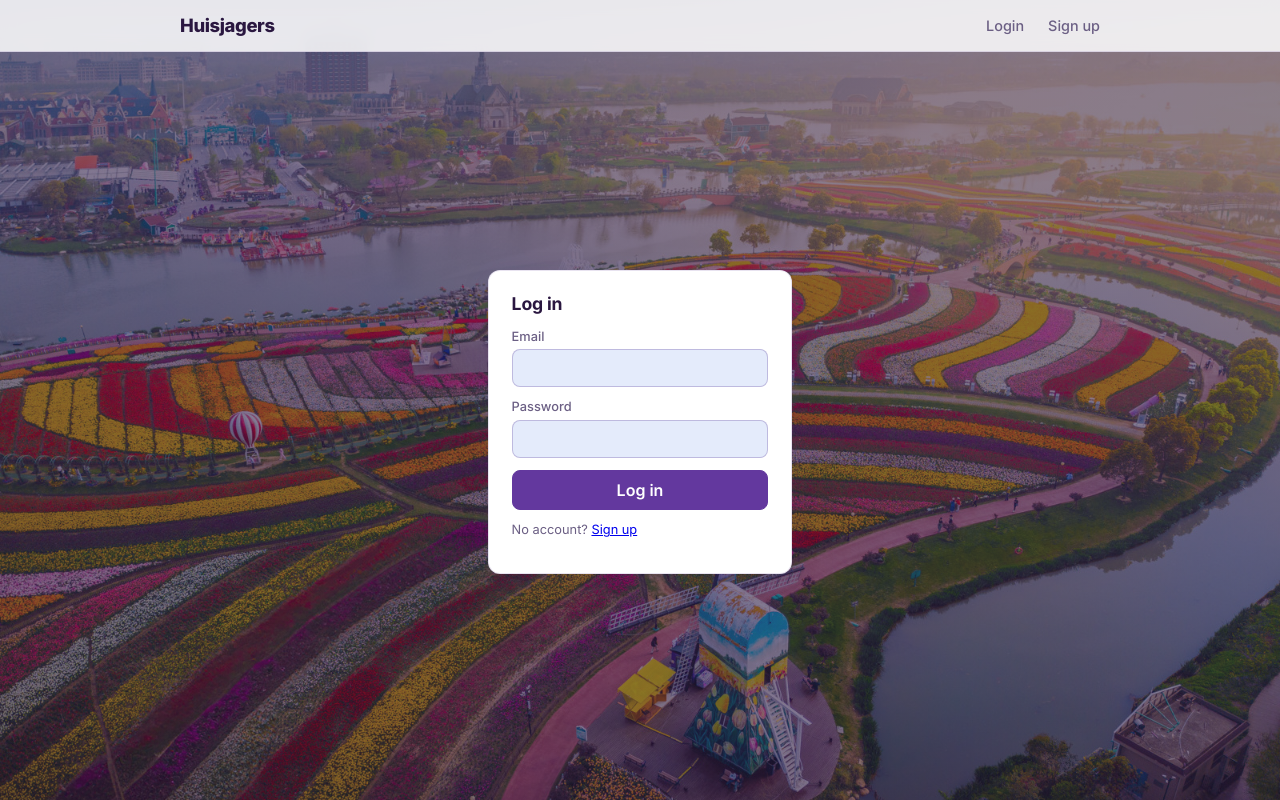
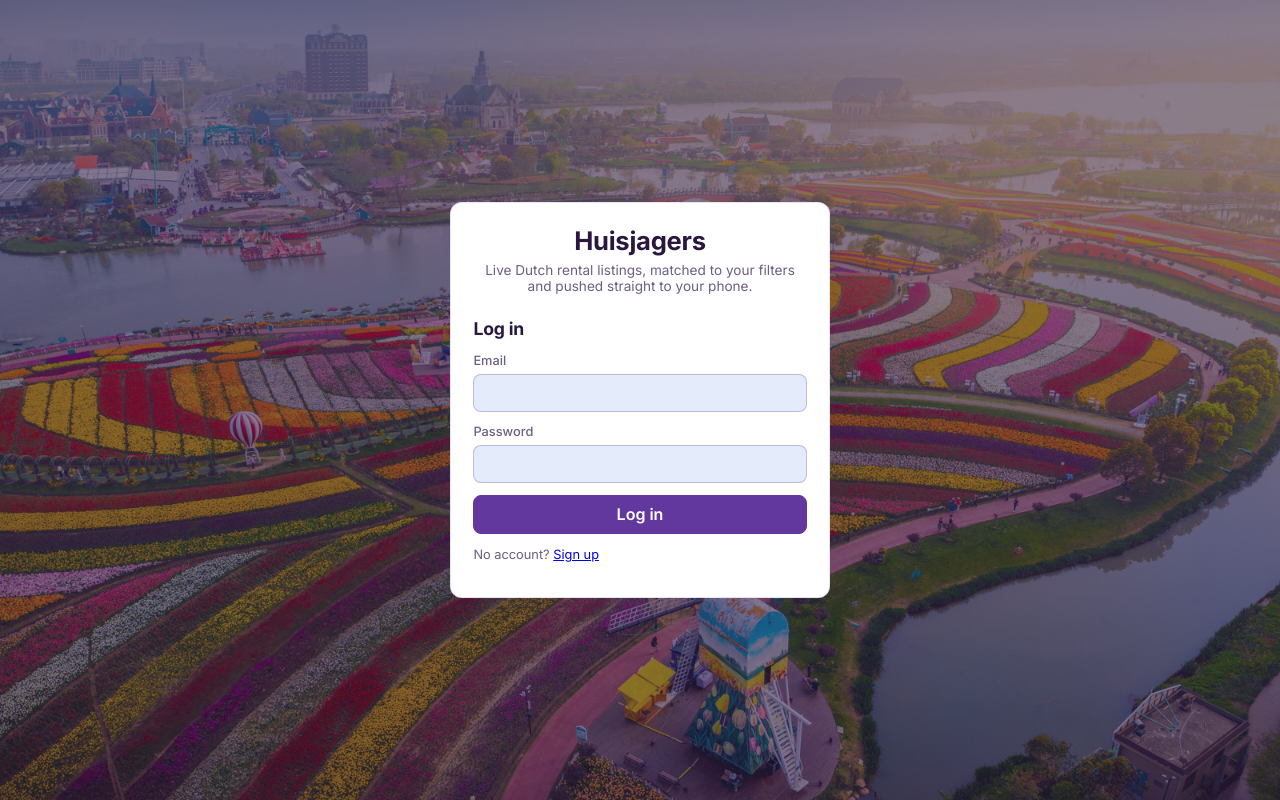
Before and after one commit to idquodest/huisjagers, a FastAPI app: page /login in a window 1280 px wide. Run offline with FastAPI, Linux system fonts and the light colour scheme.

Commit message:
Remove top nav on auth pages, move brand/description into the card

```diff
--- a/dashboard/templates/base.html
+++ b/dashboard/templates/base.html
@@ -114,11 +114,14 @@
     .auth-divider::before, .auth-divider::after { content: ""; flex: 1; height: 1px; background: var(--border); }
     .auth-card button.primary { width: 100%; }
     body.auth-bg .page {
-      min-height: calc(100vh - 60px);
+      min-height: 100vh;
       display: flex; align-items: center; justify-content: center;
       padding-top: 0; padding-bottom: 0;
     }
     body.auth-bg .auth-card { margin: 0; }
+    .auth-card-header { text-align: center; margin-bottom: 1.5rem; }
+    .auth-card-header h1 { font-size: 1.6rem; margin: 0 0 0.35rem; }
+    .auth-card-header p { color: var(--text-muted); font-size: 0.85rem; margin: 0; }
     .filter-panel {
       background: var(--card); border: 1px solid var(--border); border-radius: 0.75rem;
       box-shadow: 0 8px 30px rgba(91,58,152,0.10); padding: 1rem 1.2rem; margin: 0.5rem 0 1rem;
@@ -172,6 +175,7 @@
   </style>
 </head>
 <body class="{% block body_class %}{% endblock %}">
+  {% block nav %}
   <nav class="topbar">
     <div class="inner">
       <span class="brand">Huisjagers</span>
@@ -189,6 +193,7 @@
       {% endif %}
     </div>
   </nav>
+  {% endblock %}
   <div class="page">
     {% block content %}{% endblock %}
   </div>
--- a/dashboard/templates/login.html
+++ b/dashboard/templates/login.html
@@ -1,8 +1,13 @@
 {% extends "base.html" %}
 {% block title %}Log in - Huisjagers{% endblock %}
 {% block body_class %}auth-bg{% endblock %}
+{% block nav %}{% endblock %}
 {% block content %}
 <div class="card auth-card">
+  <div class="auth-card-header">
+    <h1>Huisjagers</h1>
+    <p>Live Dutch rental listings, matched to your filters and pushed straight to your phone.</p>
+  </div>
   <h2>Log in</h2>
   {% if error %}<div class="error">{{ error }}</div>{% endif %}
 
--- a/dashboard/templates/signup.html
+++ b/dashboard/templates/signup.html
@@ -1,8 +1,13 @@
 {% extends "base.html" %}
 {% block title %}Sign up - Huisjagers{% endblock %}
 {% block body_class %}auth-bg{% endblock %}
+{% block nav %}{% endblock %}
 {% block content %}
 <div class="card auth-card">
+  <div class="auth-card-header">
+    <h1>Huisjagers</h1>
+    <p>Live Dutch rental listings, matched to your filters and pushed straight to your phone.</p>
+  </div>
   <h2>Sign up</h2>
   {% if error %}<div class="error">{{ error }}</div>{% endif %}
   <form method="post" action="/signup">
```
